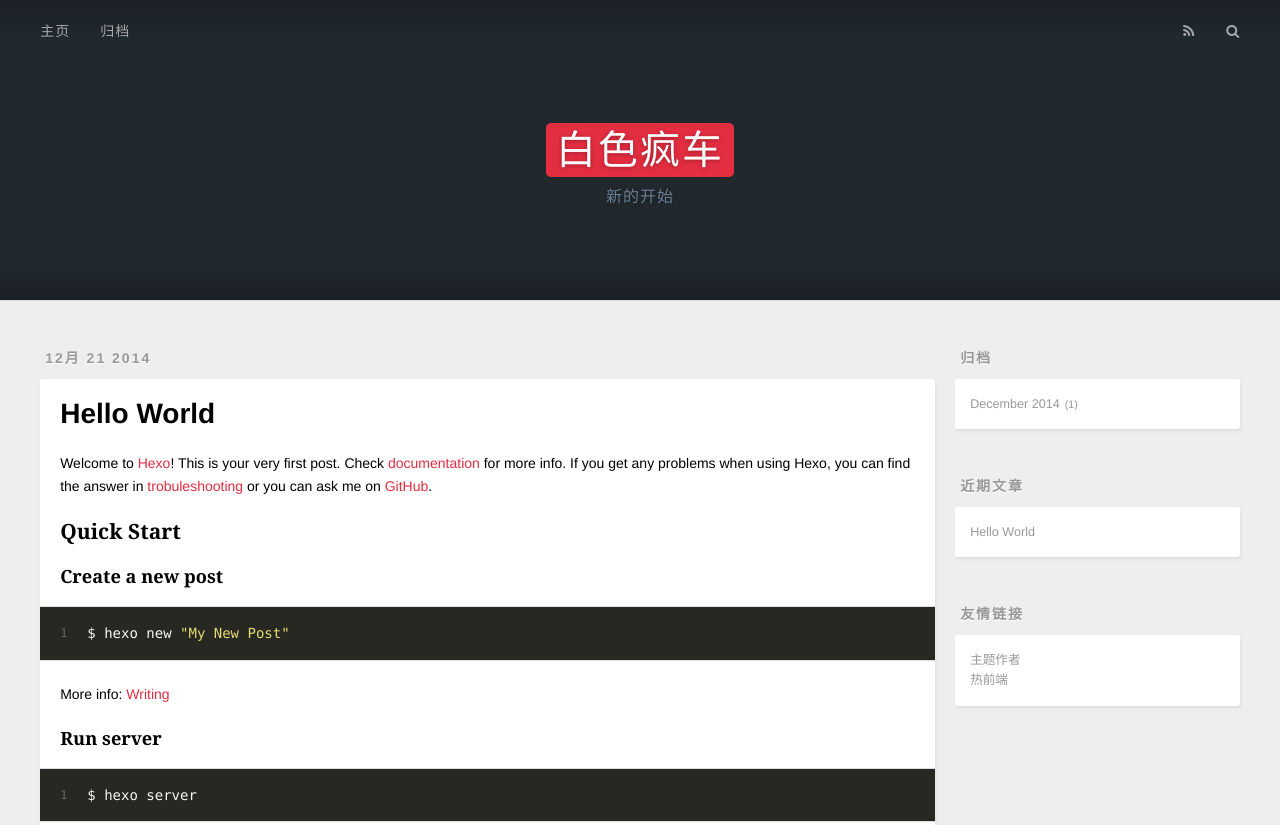
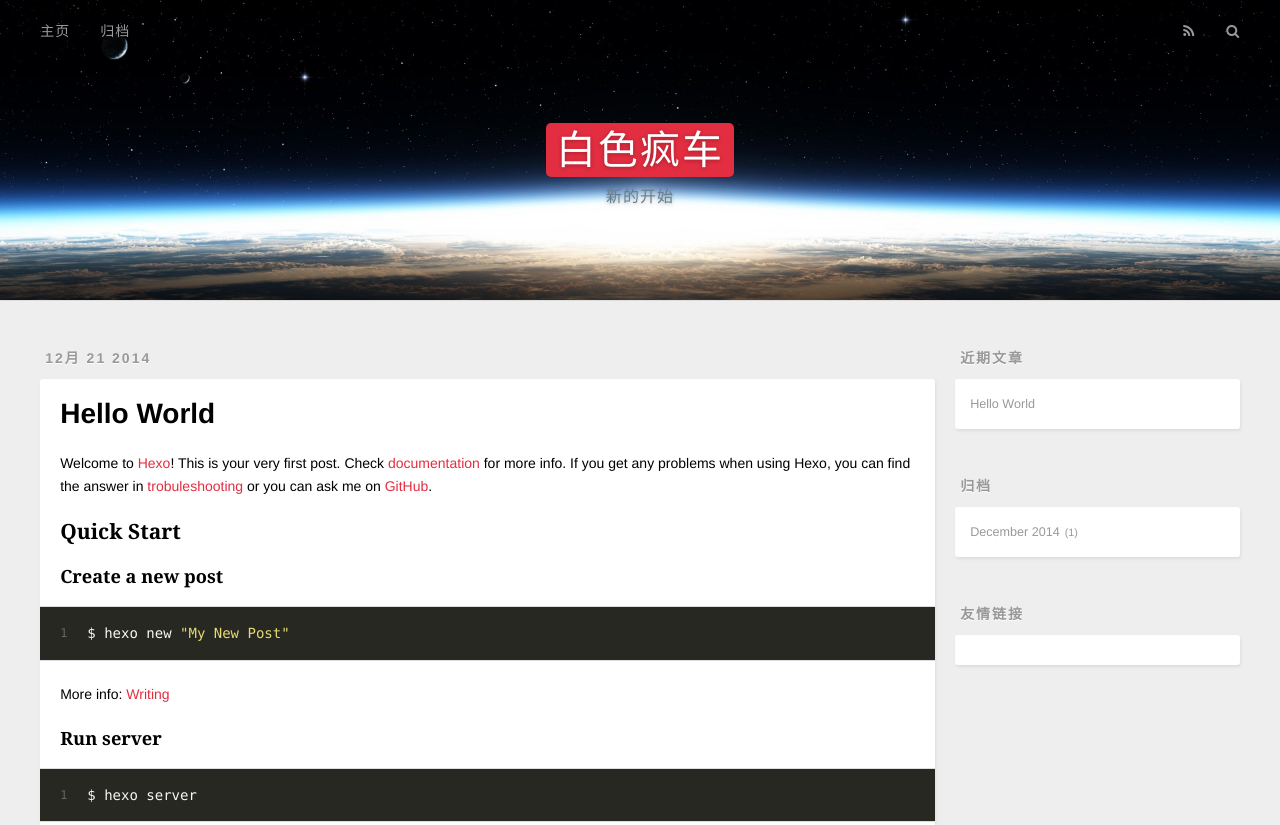
Before and after one commit to LockiYang/lockiyang.github.com, a plain HTML site: page 2014/12/21/hello-world/index.html in a window 1280 px wide. Shown: the top 825 px of the page. Drawn offline with nearby package versions, Linux system fonts and the light colour scheme; some packages are replaced by stand-ins of ours; a script that the page names is missing.

Commit message:
Site updated: 2014-12-23 11:43:13

```diff
--- a/2014/12/21/hello-world/index.html
+++ b/2014/12/21/hello-world/index.html
@@ -145,21 +145,6 @@ Quick">
           <aside id="sidebar">
 
 
-
-
-
-
-
-
-  <div class="widget-wrap">
-    <h3 class="widget-title">归档</h3>
-    <div class="widget">
-      <ul class="archive-list"><li class="archive-list-item"><a class="archive-list-link" href="/archives/2014/12/">December 2014</a><span class="archive-list-count">1</span></li></ul>
-    </div>
-  </div>
-
-
-
   <div class="widget-wrap">
     <h3 class="widget-title">近期文章</h3>
     <div class="widget">
@@ -175,18 +160,25 @@ Quick">
 
 
 
+
+
+  <div class="widget-wrap">
+    <h3 class="widget-title">归档</h3>
+    <div class="widget">
+      <ul class="archive-list"><li class="archive-list-item"><a class="archive-list-link" href="/archives/2014/12/">December 2014</a><span class="archive-list-count">1</span></li></ul>
+    </div>
+  </div>
+
+
+
+
+
+
+
   <div class="widget-wrap">
     <h3 class="widget-title">友情链接</h3>
     <div class="widget">
       <ul>
-
-          <li>
-            <a href="http://xiguabaobao.com" target="_blank">主题作者</a>
-          </li>
-
-          <li>
-            <a href="http://reqianduan.com" target="_blank">热前端</a>
-          </li>
 
       </ul>
     </div>
--- a/atom.xml
+++ b/atom.xml
@@ -4,7 +4,7 @@
   <subtitle><![CDATA[新的开始]]></subtitle>
   <link href="/atom.xml" rel="self"/>
   <link href="http://lockiyang.github.io/"/>
-  <updated>2014-12-22T08:15:18.760Z</updated>
+  <updated>2014-12-23T03:42:32.725Z</updated>
   <id>http://lockiyang.github.io/</id>
 
   <author>
--- a/css/style.css
+++ b/css/style.css
@@ -412,6 +412,7 @@ body {
   width: 100%;
   height: 100%;
   background: #21282e;
+  background: url("images/banner.jpg") center #000;
   -webkit-background-size: cover;
   -moz-background-size: cover;
   background-size: cover;
```
Also changed, not shown: archives/2014/12/index.html (+15 -23 lines), archives/2014/index.html (+15 -23 lines), archives/index.html (+15 -23 lines), index.html (+15 -23 lines).
